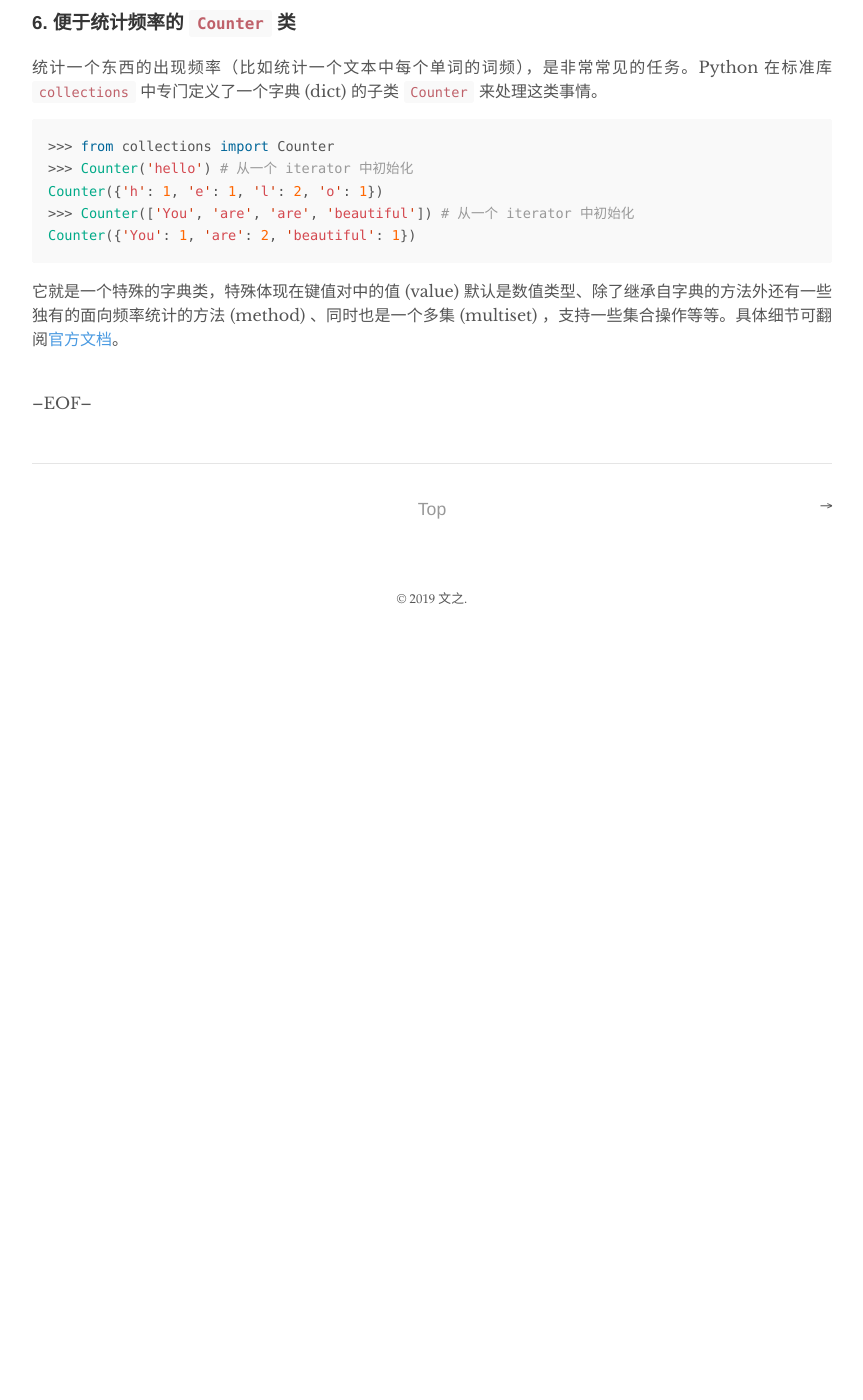
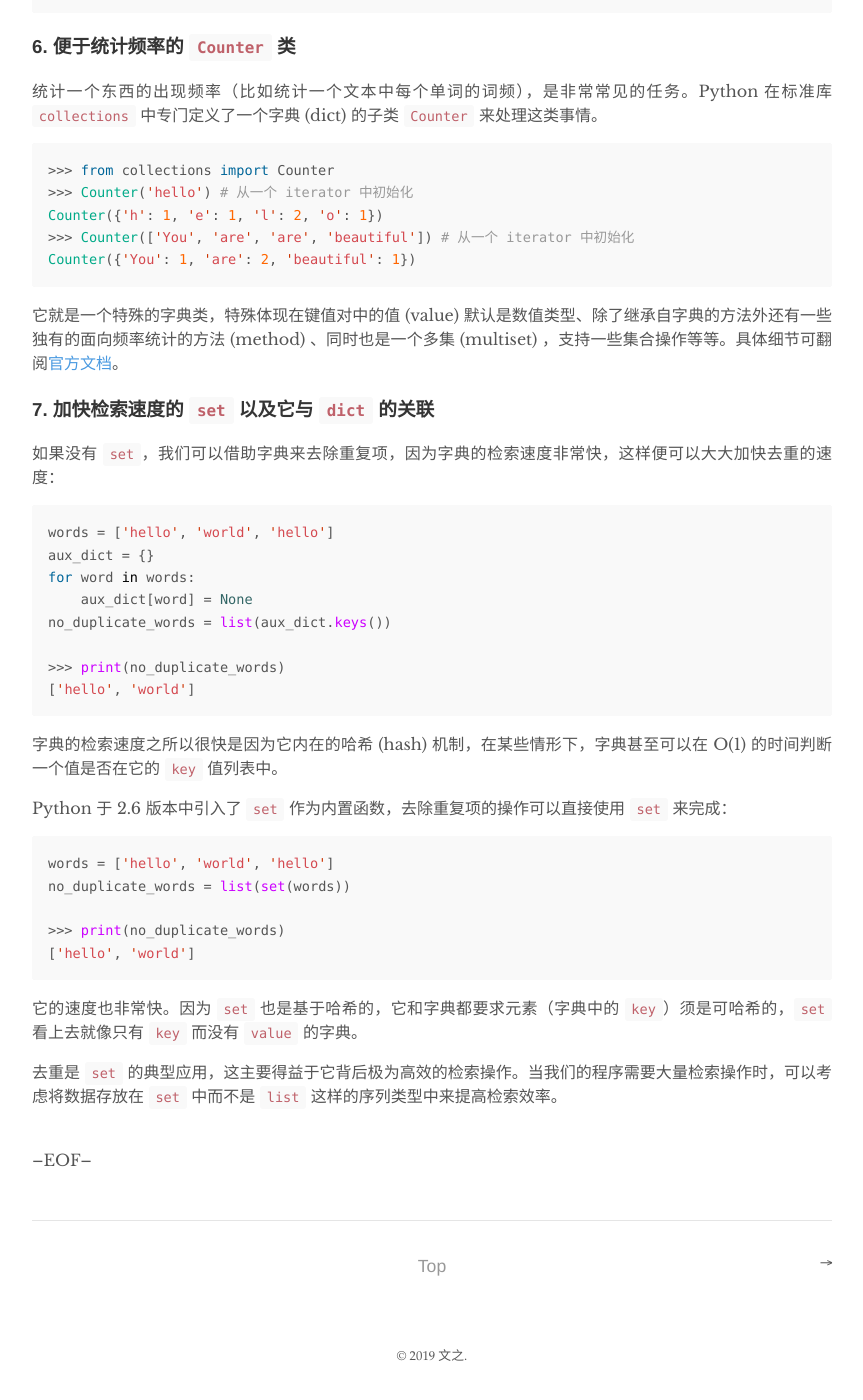
Before and after one commit to wen-zhi/wen-zhi.github.io, a Jekyll site: the page built from _posts/2019-01-15-python-notes.md, in a window 1280 px wide and 1400 px high, scrolled down 2325 px. Shown: the whole window, without its empty margins (208-1071 px from the left). Built offline with Jekyll 4.4.1, drawn with Linux system fonts in a browser that asks for light colours; comment, search, counter and statistics services are not loaded; before the commit the page ends 2968 px from its top, so only the background shows below that; some of the changed text lies outside the part shown.

Commit message:
python notes update: set & dict

````diff
--- a/_posts/2019-01-15-python-notes.md
+++ b/_posts/2019-01-15-python-notes.md
@@ -114,5 +114,36 @@ Counter({'You': 1, 'are': 2, 'beautiful': 1})
 
 它就是一个特殊的字典类，特殊体现在键值对中的值 (value) 默认是数值类型、除了继承自字典的方法外还有一些独有的面向频率统计的方法 (method) 、同时也是一个多集 (multiset) ，支持一些集合操作等等。具体细节可翻阅[官方文档](https://docs.python.org/3/library/collections.html#collections.Counter)。
 
+### 7. 加快检索速度的 `set` 以及它与 `dict` 的关联
+
+如果没有 `set`，我们可以借助字典来去除重复项，因为字典的检索速度非常快，这样便可以大大加快去重的速度：
+
+```python
+words = ['hello', 'world', 'hello']
+aux_dict = {}
+for word in words:
+    aux_dict[word] = None
+no_duplicate_words = list(aux_dict.keys())
+
+>>> print(no_duplicate_words)
+['hello', 'world']
+```
+
+字典的检索速度之所以很快是因为它内在的哈希 (hash) 机制，在某些情形下，字典甚至可以在 O(1) 的时间判断一个值是否在它的 `key` 值列表中。
+
+Python 于 2.6 版本中引入了 `set` 作为内置函数，去除重复项的操作可以直接使用 `set` 来完成：
+
+```python
+words = ['hello', 'world', 'hello']
+no_duplicate_words = list(set(words))
+
+>>> print(no_duplicate_words)
+['hello', 'world']
+```
+
+它的速度也非常快。因为 `set` 也是基于哈希的，它和字典都要求元素（字典中的 `key`）须是可哈希的，`set` 看上去就像只有 `key` 而没有 `value` 的字典。
+
+去重是 `set` 的典型应用，这主要得益于它背后极为高效的检索操作。当我们的程序需要大量检索操作时，可以考虑将数据存放在 `set` 中而不是 `list` 这样的序列类型中来提高检索效率。
+
 <br>
 --EOF--
````
